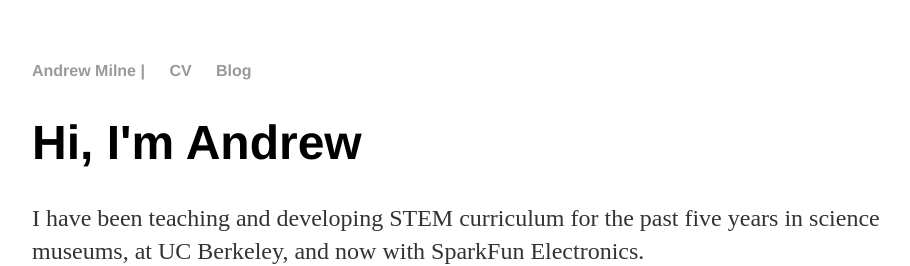
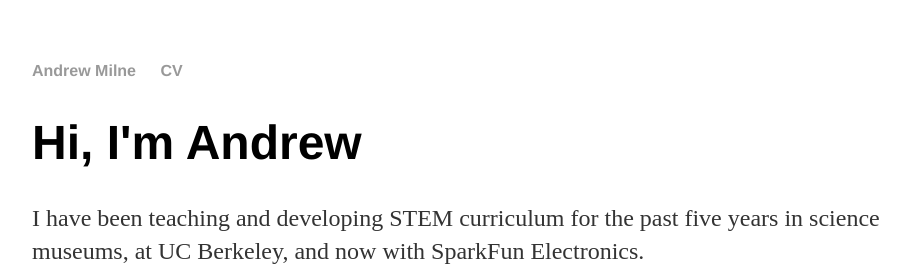
Before and after one commit to milnehouse/milnehouse.github.io, a Jekyll site: the page built from index.html, in a window 1280 px wide. Shown: the top 266 px of the page, without its empty margins (160-1070 px from the left). Built offline with Jekyll 4.4.1, drawn with Linux system fonts in a browser that asks for light colours.

Commit message:
Removed Blog Link

```diff
--- a/_layouts/default.html
+++ b/_layouts/default.html
@@ -11,9 +11,8 @@
   <body>
     <nav>
 <ul>
-<li><a href="/">Andrew Milne  |  </a></li>
+<li><a href="/">Andrew Milne</a></li>
 <li><a href="https://www.linkedin.com/in/apmilne/">CV</a></li>
-<li><a href="/blog">Blog</a></li>
 </ul>
     </nav>
 <div class="container">
```
